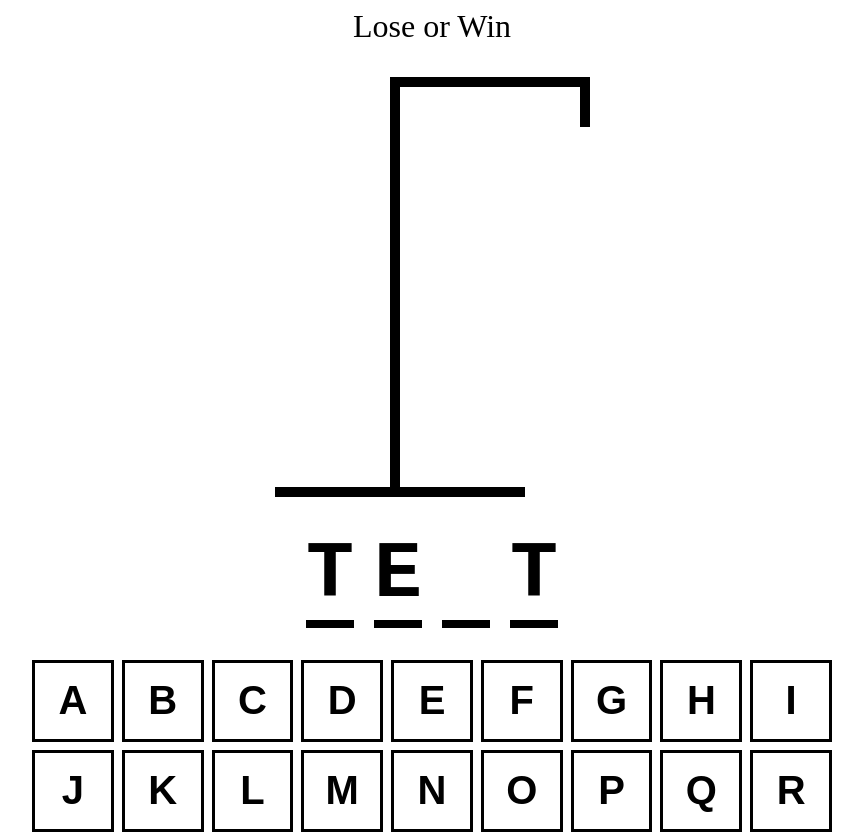
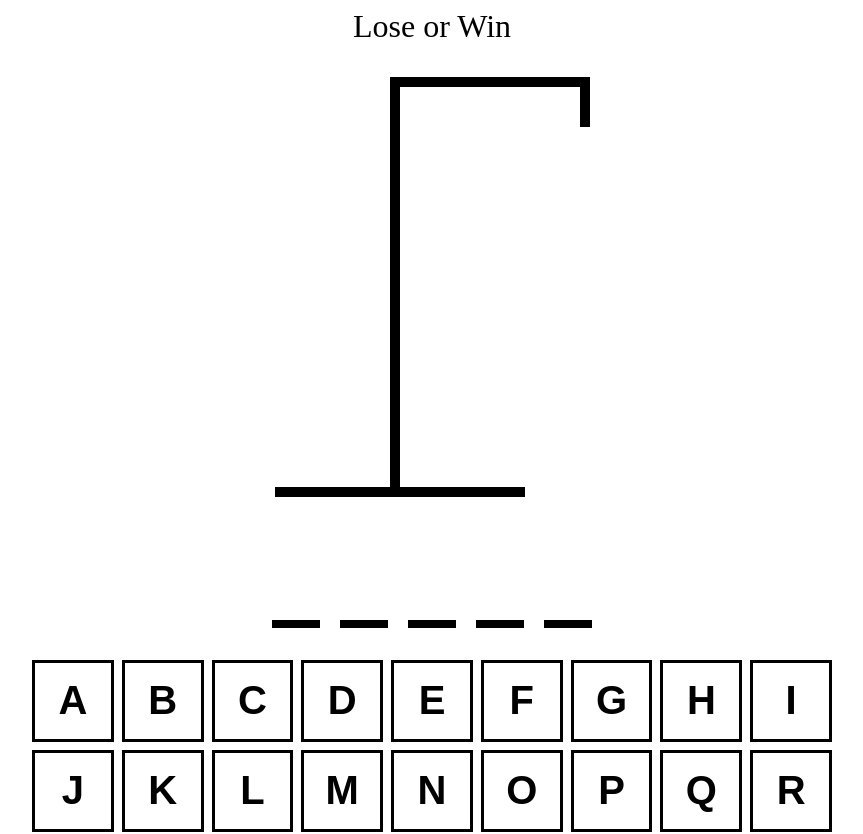
Before and after one commit to kuldp18/react-hangman, a React (Vite) app: page / in a window 1280 px wide. Shown: the top 834 px of the page, without its empty margins (208-1071 px from the left). Built offline with nearby package versions, Linux system fonts and the light colour scheme.

Commit message:
displaying actual word to be guessed

```diff
--- a/src/App.tsx
+++ b/src/App.tsx
@@ -38,7 +38,7 @@
       </div>
 
       <HangmanDrawing numberOfGuesses={incorrectLetters.length} />
-      <HangmanWord />
+      <HangmanWord guessedLetters={guessedLetters} wordToGuess={wordToGuess} />
       <div
         style={{
           alignSelf: 'stretch',
--- a/src/components/HangmanWord.tsx
+++ b/src/components/HangmanWord.tsx
@@ -1,6 +1,9 @@
-const HangmanWord = () => {
-  const word = 'test';
-  const guessedLetters = ['t', 'e'];
+type HangmanWordProps = {
+  guessedLetters: string[];
+  wordToGuess: string;
+};
+
+const HangmanWord = ({ guessedLetters, wordToGuess }: HangmanWordProps) => {
   return (
     <div
       className="container"
@@ -13,7 +16,7 @@
         fontFamily: 'monospace',
       }}
     >
-      {word.split('').map((letter, index) => {
+      {wordToGuess.split('').map((letter, index) => {
         return (
           <span
             style={{
```
